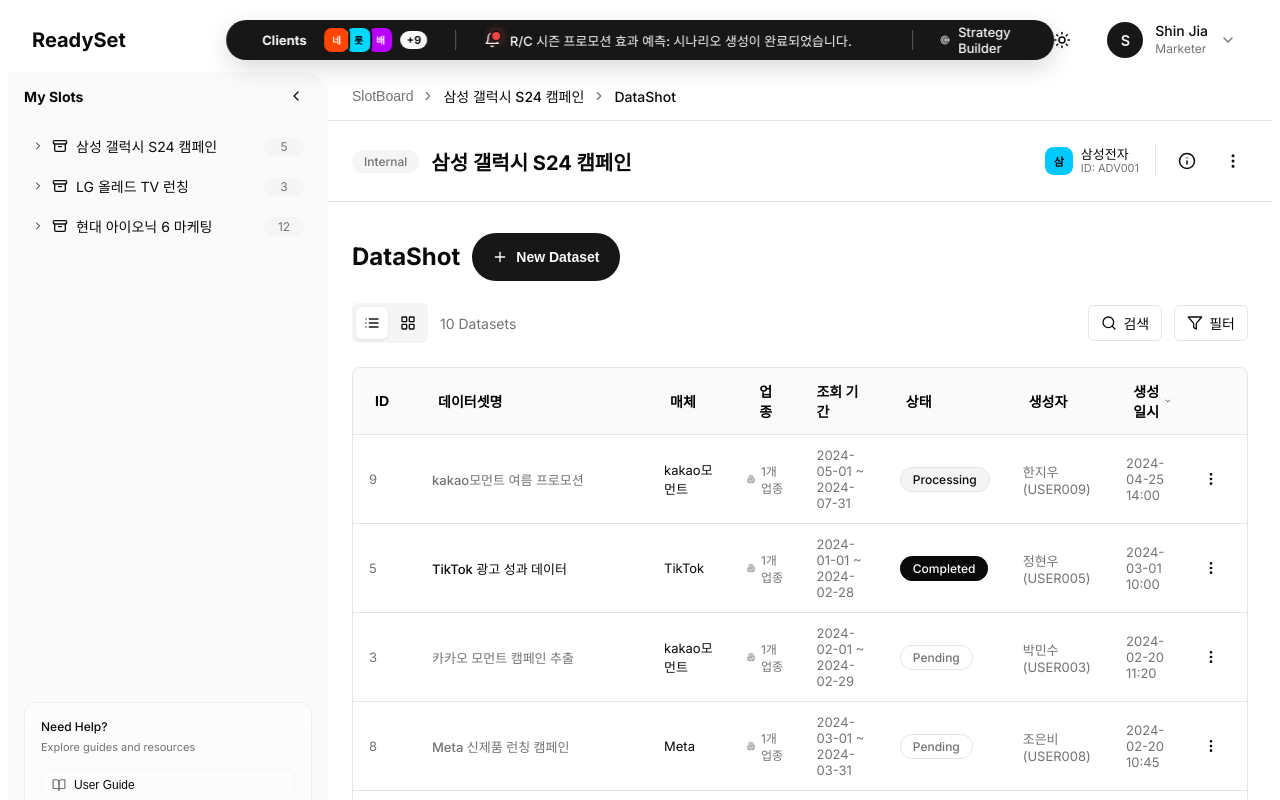
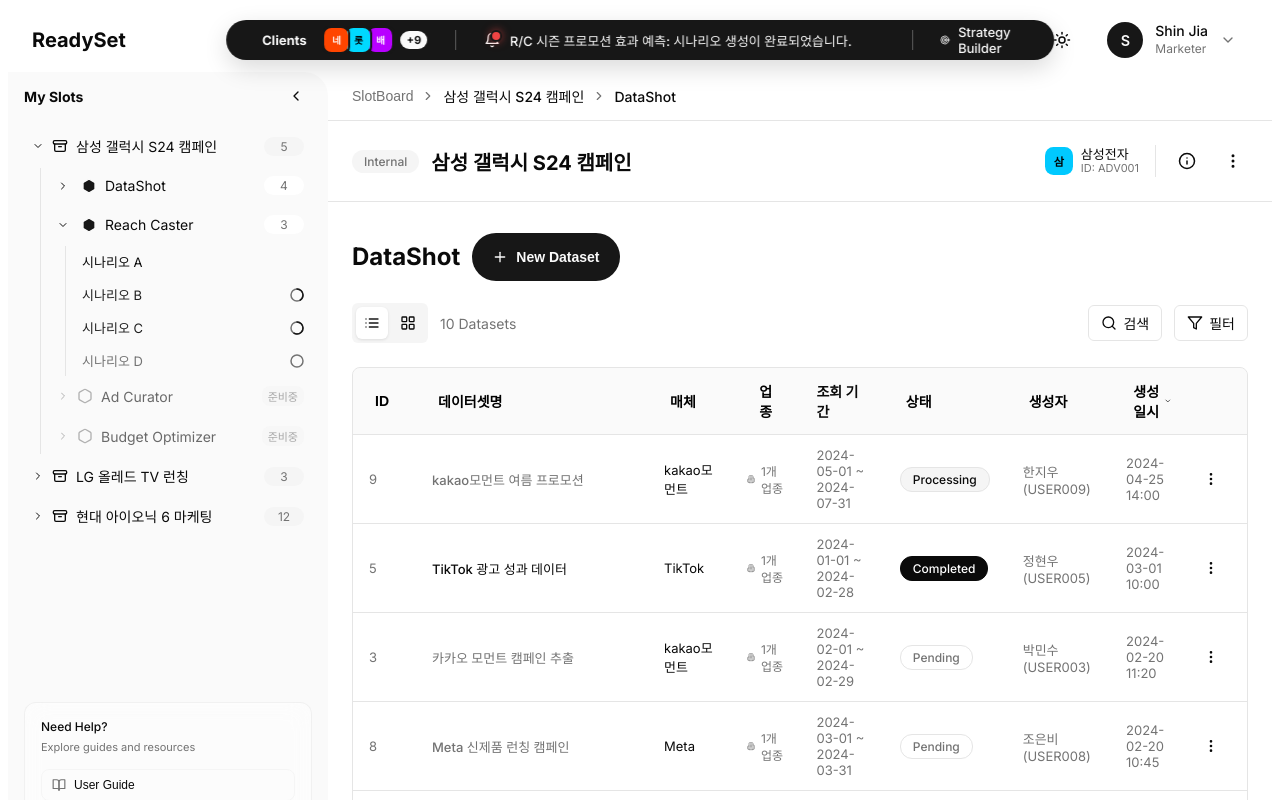
Before and after one commit to taetaej/ReadySet, a React (Vite) app: page /datashot in a window 1280 px wide. Shown: the top 800 px of the page. Built offline with nearby package versions, Linux system fonts and the light colour scheme; a web font is replaced by a local one.

Commit message:
fix: 데이터샷 페이지 사이드바 작동 문제 해결
- CreateDataset과 DatasetList에서 useSidebarState 훅 사용
- 로컬 상태 대신 localStorage 기반 전역 상태 관리로 통일
- 사이드바 토글 및 폴더 확장/축소 기능 정상 작동

```diff
--- a/src/components/datashot/CreateDataset.tsx
+++ b/src/components/datashot/CreateDataset.tsx
@@ -3,6 +3,7 @@ import { useNavigate } from 'react-router-dom'
 import { Check, ChevronLeft, ChevronRight, ArrowRight } from 'lucide-react'
 import { AppLayout } from '../layout/AppLayout'
 import { getDarkMode, setDarkMode as setDarkModeUtil } from '../../utils/theme'
+import { useSidebarState } from '../../hooks/useSidebarState'
 import { yearOptions, monthOptions, quarterOptions, targetingOptionsByMedia } from './types'
 import { IndustryDialog } from './IndustryDialog'
 import { MetricsDialog } from './MetricsDialog'
@@ -19,6 +20,7 @@ export function CreateDataset({ slotData }: CreateDatasetProps) {
   const navigate = useNavigate()
   const [currentStep, setCurrentStep] = useState(1)
   const [isDarkMode, setIsDarkMode] = useState(() => getDarkMode())
+  const { isSidebarCollapsed, expandedFolders, toggleSidebar, toggleFolder } = useSidebarState()
 
   const [formData, setFormData] = useState({
     datasetName: '',
@@ -38,8 +40,6 @@ export function CreateDataset({ slotData }: CreateDatasetProps) {
     targetingOptions: [] as string[] // 타겟팅 세부 옵션 (다중 선택)
   })
 
-  const [isSidebarCollapsed, setIsSidebarCollapsed] = useState(false)
-  const [expandedFolders, setExpandedFolders] = useState<string[]>([])
   const [validationActive, setValidationActive] = useState(false)
   const [isSubmitting, setIsSubmitting] = useState(false)
   const [industryDialogOpen, setIndustryDialogOpen] = useState(false)
@@ -169,12 +169,8 @@ export function CreateDataset({ slotData }: CreateDatasetProps) {
       sidebarProps={{
         isCollapsed: isSidebarCollapsed,
         expandedFolders,
-        onToggleSidebar: () => setIsSidebarCollapsed(!isSidebarCollapsed),
-        onToggleFolder: (id: string) => {
-          setExpandedFolders(prev =>
-            prev.includes(id) ? prev.filter(f => f !== id) : [...prev, id]
-          )
-        },
+        onToggleSidebar: toggleSidebar,
+        onToggleFolder: toggleFolder,
         onNavigateToWorkspace: () => navigate('/slotboard')
       }}
     >
--- a/src/components/datashot/DatasetList.tsx
+++ b/src/components/datashot/DatasetList.tsx
@@ -5,6 +5,7 @@ import { SlotHeader } from '../reachcaster/SlotHeader'
 import { sampleDatasets } from './types'
 import { AppLayout } from '../layout/AppLayout'
 import { getDarkMode, setDarkMode as setDarkModeUtil } from '../../utils/theme'
+import { useSidebarState } from '../../hooks/useSidebarState'
 
 type ViewMode = 'list' | 'grid'
 type SortField = 'id' | 'name' | 'media' | 'industry' | 'startDate' | 'status' | 'created' | 'creator'
@@ -13,6 +14,7 @@ type SortOrder = 'asc' | 'desc'
 export function DatasetList() {
   const navigate = useNavigate()
   const [isDarkMode, setIsDarkMode] = useState(() => getDarkMode())
+  const { isSidebarCollapsed, expandedFolders, toggleSidebar, toggleFolder } = useSidebarState()
 
   // 뷰 및 정렬 상태
   const [viewMode, setViewMode] = useState<ViewMode>('list')
@@ -138,11 +140,11 @@ export function DatasetList() {
       isDarkMode={isDarkMode}
       onToggleDarkMode={handleToggleDarkMode}
       sidebarProps={{
-        isCollapsed: false,
-        expandedFolders: [],
-        onToggleSidebar: () => {},
-        onToggleFolder: () => {},
-        onNavigateToWorkspace: () => {}
+        isCollapsed: isSidebarCollapsed,
+        expandedFolders,
+        onToggleSidebar: toggleSidebar,
+        onToggleFolder: toggleFolder,
+        onNavigateToWorkspace: () => navigate('/slotboard')
       }}
     >
       <SlotHeader
```
